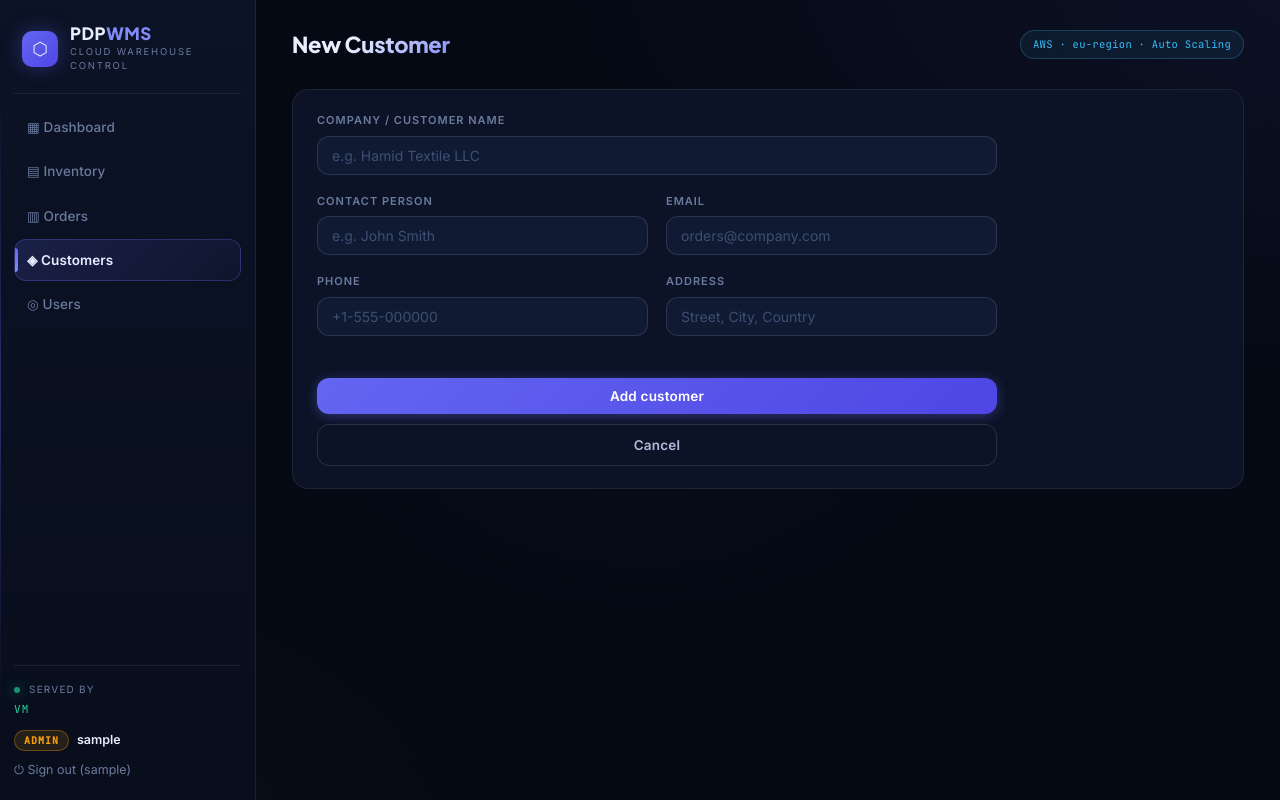
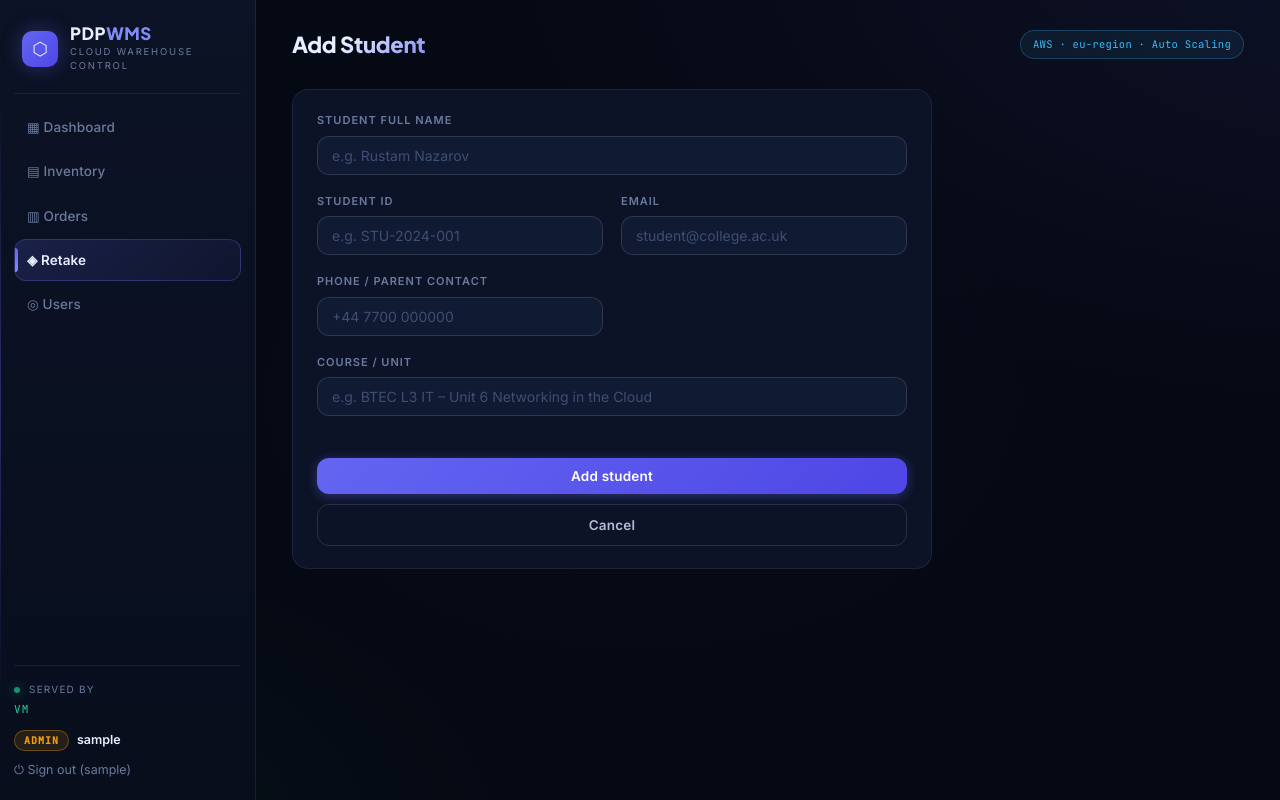
Before and after one commit to rustamovu20/wms-cloud, a Flask app: page /customers/new in a window 1280 px wide. Run offline with Flask 3, Linux system fonts and the light colour scheme; the visitor is signed in with stand-in values (Sample User, id 1); data that the repository does not hold is empty.

Commit message:
feat: repurpose customers as Students retake register

```diff
--- a/templates/base.html
+++ b/templates/base.html
@@ -32,7 +32,7 @@
 
       {# Customers — not staff #}
       {% if role in ALL_EXCEPT_STAFF %}
-      <a href="{{ url_for('customers') }}" class="{{ 'active' if request.endpoint in ['customers','customer_new','customer_edit'] }}">◈ Customers</a>
+      <a href="{{ url_for('customers') }}" class="{{ 'active' if request.endpoint in ['customers','customer_new','customer_edit'] }}">◈ Retake</a>
       {% endif %}
 
       {# Stock Log — not sales, not admin, not staff #}
--- a/templates/customer_form.html
+++ b/templates/customer_form.html
@@ -1,31 +1,31 @@
 {% extends "base.html" %}
-{% block title %}{{ 'Edit' if customer else 'New' }} Customer{% endblock %}
-{% block crumb %}{{ 'Edit Customer' if customer else 'New Customer' }}{% endblock %}
+{% block title %}{{ 'Edit Student' if customer else 'Add Student' }}{% endblock %}
+{% block crumb %}{{ 'Edit Student' if customer else 'Add Student' }}{% endblock %}
 {% block content %}
-<div class="panel">
+<div class="panel" style="max-width:640px">
   <form method="post" class="form-grid">
     <div class="field full">
-      <label>Company / Customer Name</label>
-      <input name="name" value="{{ customer.name if customer else '' }}" required placeholder="e.g. Hamid Textile LLC">
+      <label>Student Full Name</label>
+      <input name="name" value="{{ customer.name if customer else '' }}" required placeholder="e.g. Rustam Nazarov">
     </div>
     <div class="field">
-      <label>Contact Person</label>
-      <input name="contact_person" value="{{ customer.contact_person if customer else '' }}" placeholder="e.g. John Smith">
+      <label>Student ID</label>
+      <input name="contact_person" value="{{ customer.contact_person if customer else '' }}" placeholder="e.g. STU-2024-001">
     </div>
     <div class="field">
       <label>Email</label>
-      <input name="email" type="email" value="{{ customer.email if customer else '' }}" placeholder="orders@company.com">
+      <input name="email" type="email" value="{{ customer.email if customer else '' }}" placeholder="student@college.ac.uk">
     </div>
     <div class="field">
-      <label>Phone</label>
-      <input name="phone" value="{{ customer.phone if customer else '' }}" placeholder="+1-555-000000">
+      <label>Phone / Parent Contact</label>
+      <input name="phone" value="{{ customer.phone if customer else '' }}" placeholder="+44 7700 000000">
     </div>
-    <div class="field">
-      <label>Address</label>
-      <input name="address" value="{{ customer.address if customer else '' }}" placeholder="Street, City, Country">
+    <div class="field full">
+      <label>Course / Unit</label>
+      <input name="address" value="{{ customer.address if customer else '' }}" placeholder="e.g. BTEC L3 IT – Unit 6 Networking in the Cloud">
     </div>
     <div class="field full actions">
-      <button class="btn" type="submit">{{ 'Save changes' if customer else 'Add customer' }}</button>
+      <button class="btn" type="submit">{{ 'Save changes' if customer else 'Add student' }}</button>
       <a class="btn ghost" href="{{ url_for('customers') }}">Cancel</a>
     </div>
   </form>
```
Also changed, not shown: templates/customers.html (+15 -9 lines).
